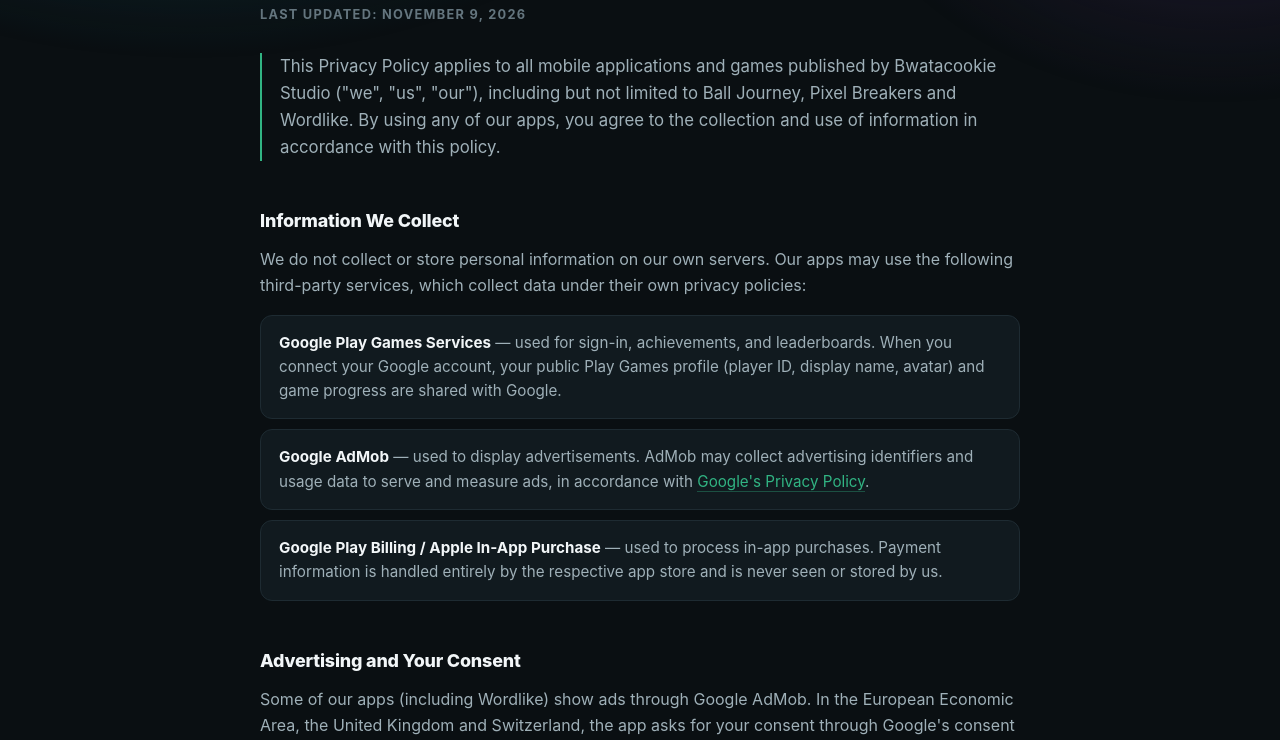
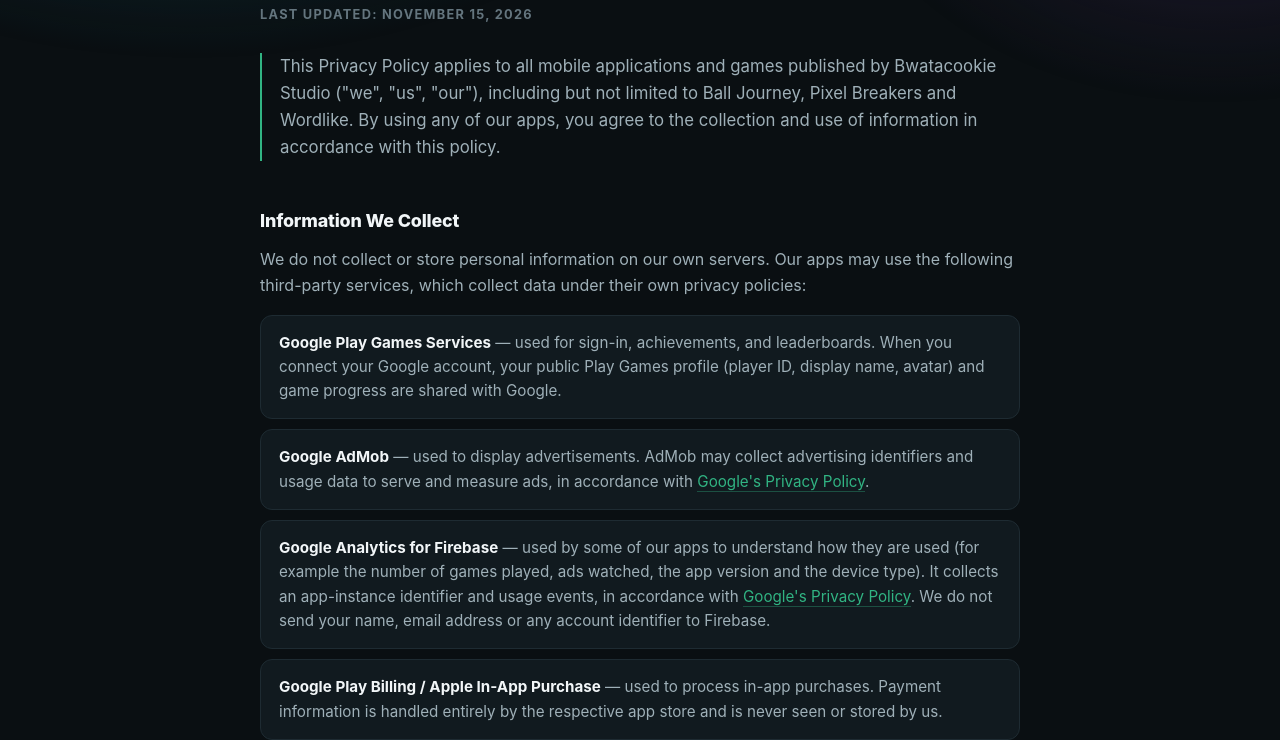
Before and after one commit to bwatacookie/bwatacookie.github.io, a plain HTML site: page privacy.html in a window 1280 px wide. Shown: the part 244-984 px from the top of the page. Drawn offline with Linux system fonts and the light colour scheme.

Commit message:
Privacy: mention Google Analytics for Firebase and its consent
Co-Authored-By: Claude Sonnet 5.5 <noreply@anthropic.com>

```diff
--- a/privacy.html
+++ b/privacy.html
@@ -24,7 +24,7 @@
 
   <a class="back" href="index.html">&larr; Back to Bwatacookie Studio</a>
   <h1>Privacy Policy</h1>
-  <p class="updated">Last updated: November 9, 2026</p>
+  <p class="updated">Last updated: November 15, 2026</p>
 
   <p class="intro">
     This Privacy Policy applies to all mobile applications and games
@@ -54,6 +54,15 @@
       <a href="https://policies.google.com/privacy" target="_blank" rel="noopener">Google's Privacy Policy</a>.
     </li>
     <li>
+      <strong>Google Analytics for Firebase</strong> — used by some of our
+      apps to understand how they are used (for example the number of games
+      played, ads watched, the app version and the device type). It collects
+      an app-instance identifier and usage events, in accordance with
+      <a href="https://policies.google.com/privacy" target="_blank" rel="noopener">Google's Privacy Policy</a>.
+      We do not send your name, email address or any account identifier to
+      Firebase.
+    </li>
+    <li>
       <strong>Google Play Billing / Apple In-App Purchase</strong> — used to
       process in-app purchases. Payment information is handled entirely by
       the respective app store and is never seen or stored by us.
@@ -68,7 +77,9 @@
     requested, and ads are not requested if you decline. You can review or
     change your choice at any time from the app's Options screen, under
     "Ad choices". On Android, you can also reset or delete your advertising
-    ID from your device's Settings &rarr; Privacy &rarr; Ads.
+    ID from your device's Settings &rarr; Privacy &rarr; Ads. In the same
+    regions, apps that use Google Analytics for Firebase only start
+    collecting analytics after you give consent.
   </p>
 
   <h2>Leaderboards and Rewards</h2>
```
